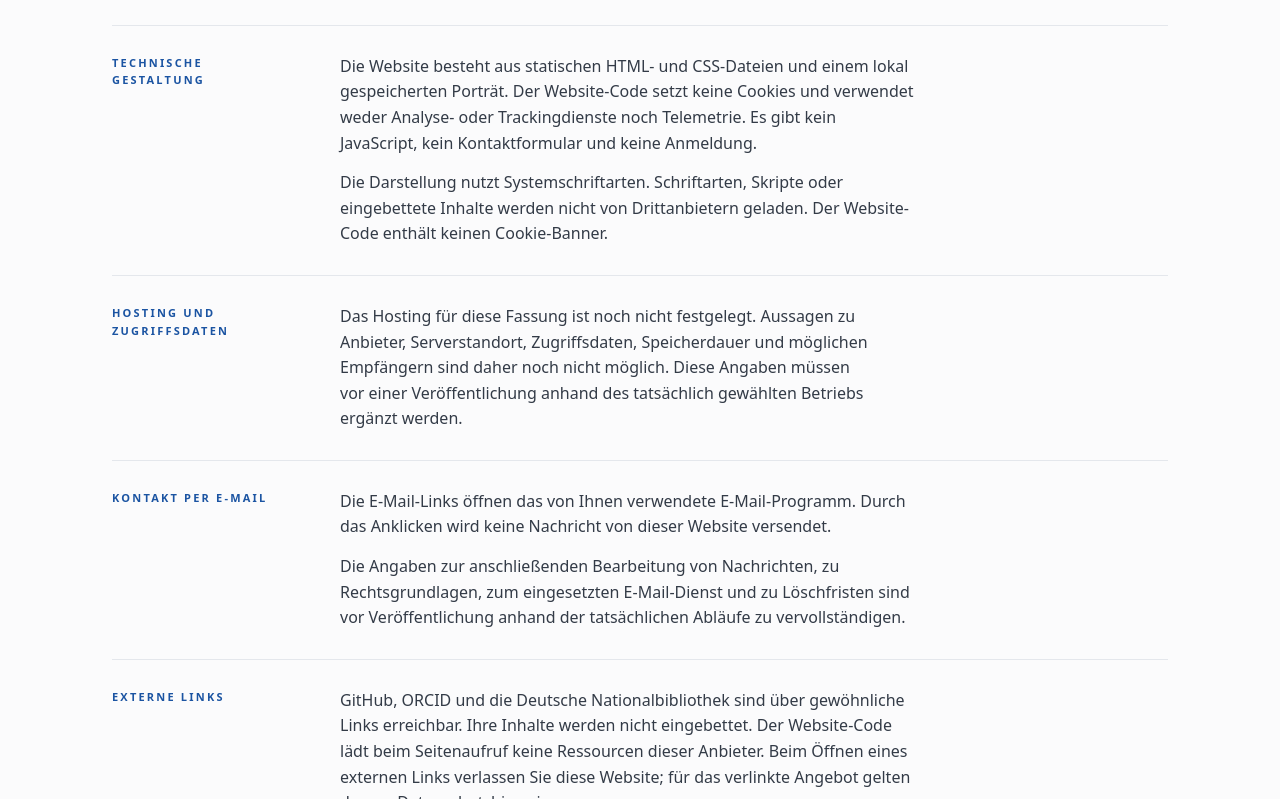
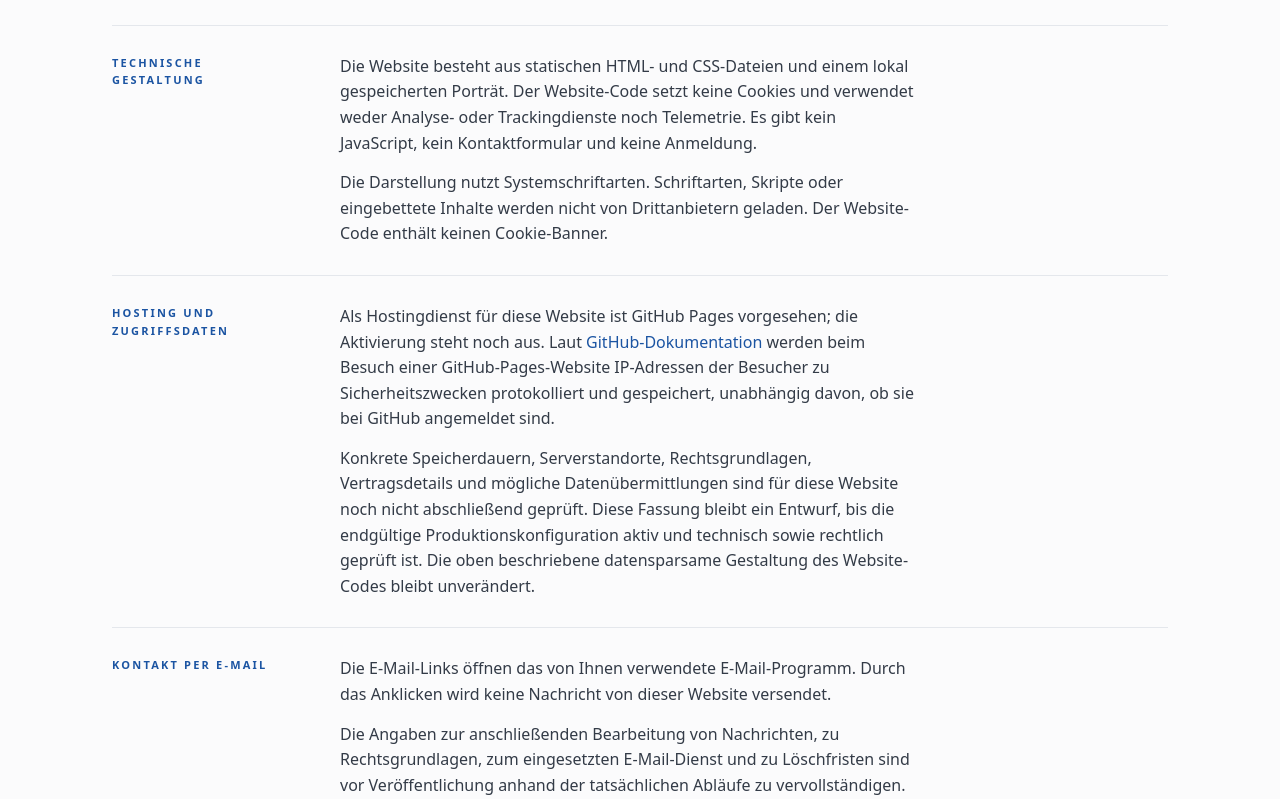
Before and after one commit to FHoffarth/florianhoffarth.com, a plain HTML site: page datenschutz.html in a window 1280 px wide. Shown: the part 446-1245 px from the top of the page. Drawn offline with Linux system fonts and the light colour scheme.

Commit message:
docs: prepare GitHub Pages hosting

```diff
--- a/datenschutz.html
+++ b/datenschutz.html
@@ -35,7 +35,8 @@
   <section class="legal-block">
     <h2>Hosting und Zugriffsdaten</h2>
     <div class="legal-body">
-      <p>Das Hosting für diese Fassung ist noch nicht festgelegt. Aussagen zu Anbieter, Serverstandort, Zugriffsdaten, Speicherdauer und möglichen Empfängern sind daher noch nicht möglich. Diese Angaben müssen vor einer Veröffentlichung anhand des tatsächlich gewählten Betriebs ergänzt werden.</p>
+      <p>Als Hostingdienst für diese Website ist GitHub Pages vorgesehen; die Aktivierung steht noch aus. Laut <a href="https://docs.github.com/en/pages/getting-started-with-github-pages/what-is-github-pages#data-collection">GitHub-Dokumentation</a> werden beim Besuch einer GitHub-Pages-Website IP-Adressen der Besucher zu Sicherheitszwecken protokolliert und gespeichert, unabhängig davon, ob sie bei GitHub angemeldet sind.</p>
+      <p>Konkrete Speicherdauern, Serverstandorte, Rechtsgrundlagen, Vertragsdetails und mögliche Datenübermittlungen sind für diese Website noch nicht abschließend geprüft. Diese Fassung bleibt ein Entwurf, bis die endgültige Produktionskonfiguration aktiv und technisch sowie rechtlich geprüft ist. Die oben beschriebene datensparsame Gestaltung des Website-Codes bleibt unverändert.</p>
     </div>
   </section>
   <section class="legal-block">
```
Also changed, not shown: 1 other file.
